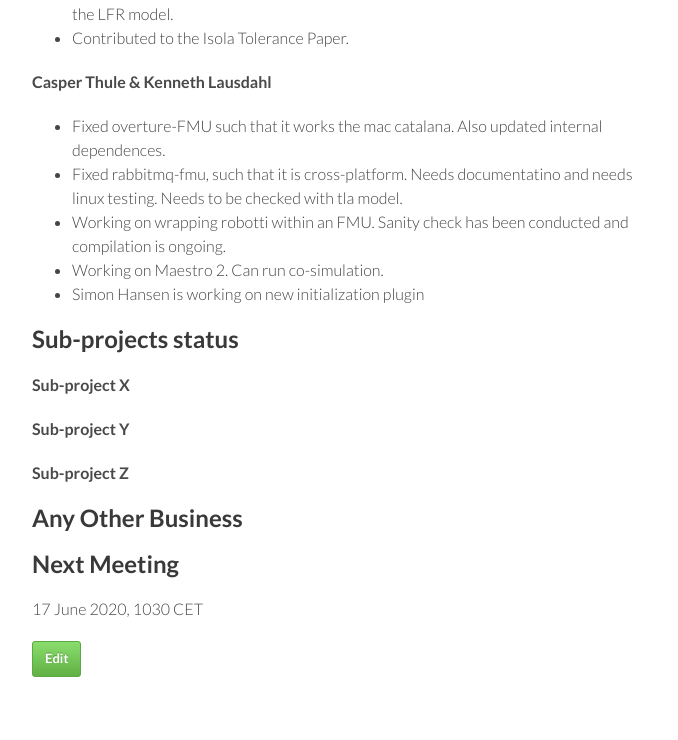
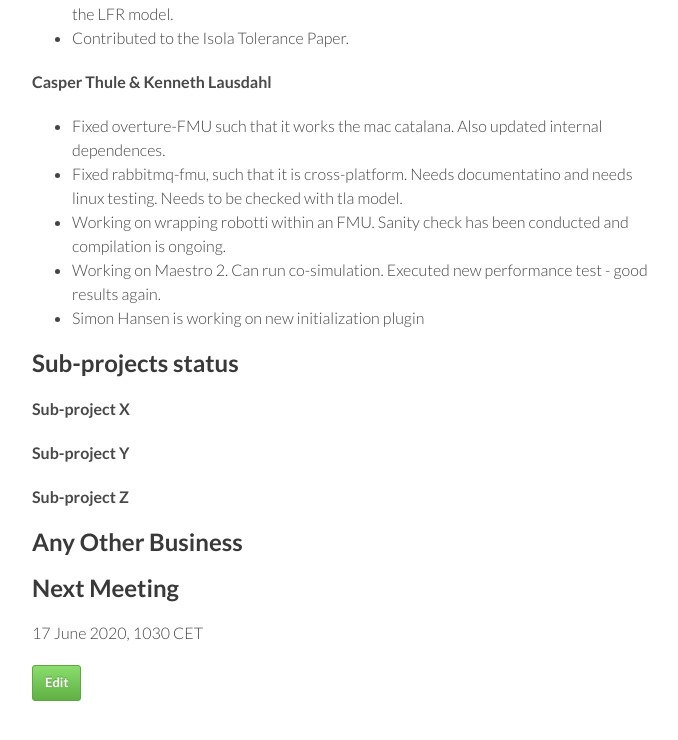
Before and after one commit to digitaltwincentre/digitaltwincentre.github.io, a Jekyll site: the page built from _biweeklies/Biweekly-19.md, in a window 1280 px wide and 900 px high, scrolled down 1615 px. Shown: the top 740 px of the window, without its empty margins (418-1096 px from the left). Built offline with Jekyll 4.4.1, drawn with Linux system fonts in a browser that asks for light colours; nearby versions of some CDN libraries.

Commit message:
Update Biweekly-19.md

```diff
--- a/_biweeklies/Biweekly-19.md
+++ b/_biweeklies/Biweekly-19.md
@@ -60,7 +60,7 @@ date: 03 June 2020, 1530 CEST
 * Fixed overture-FMU such that it works the mac catalana. Also updated internal dependences.
 * Fixed rabbitmq-fmu, such that it is cross-platform. Needs documentatino and needs linux testing. Needs to be checked with tla model.
 * Working on wrapping robotti within an FMU. Sanity check has been conducted and compilation is ongoing.
-* Working on Maestro 2. Can run co-simulation.
+* Working on Maestro 2. Can run co-simulation. Executed new performance test - good results again.
 * Simon Hansen is working on new initialization plugin
 
 ## Sub-projects status
```
